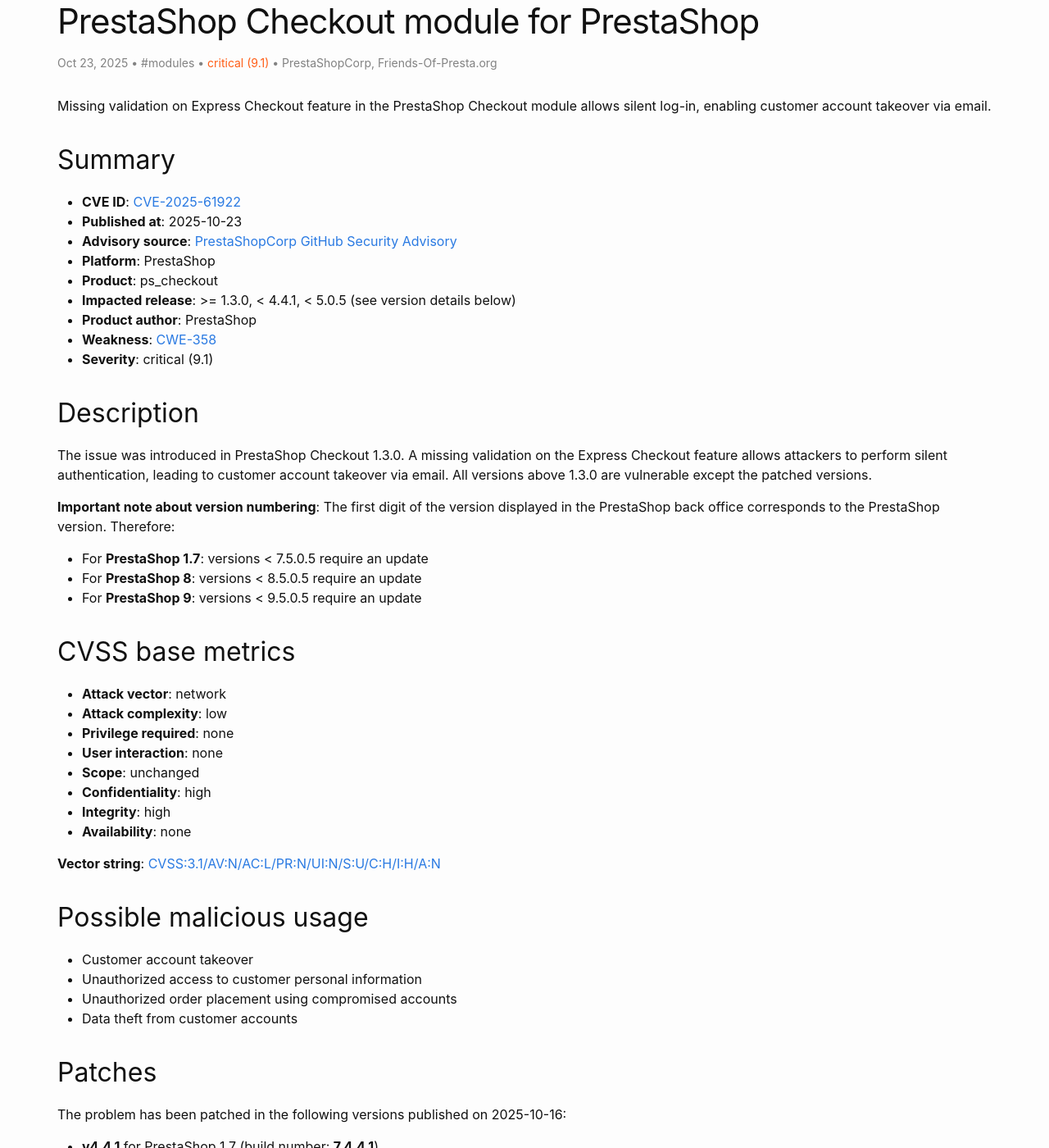
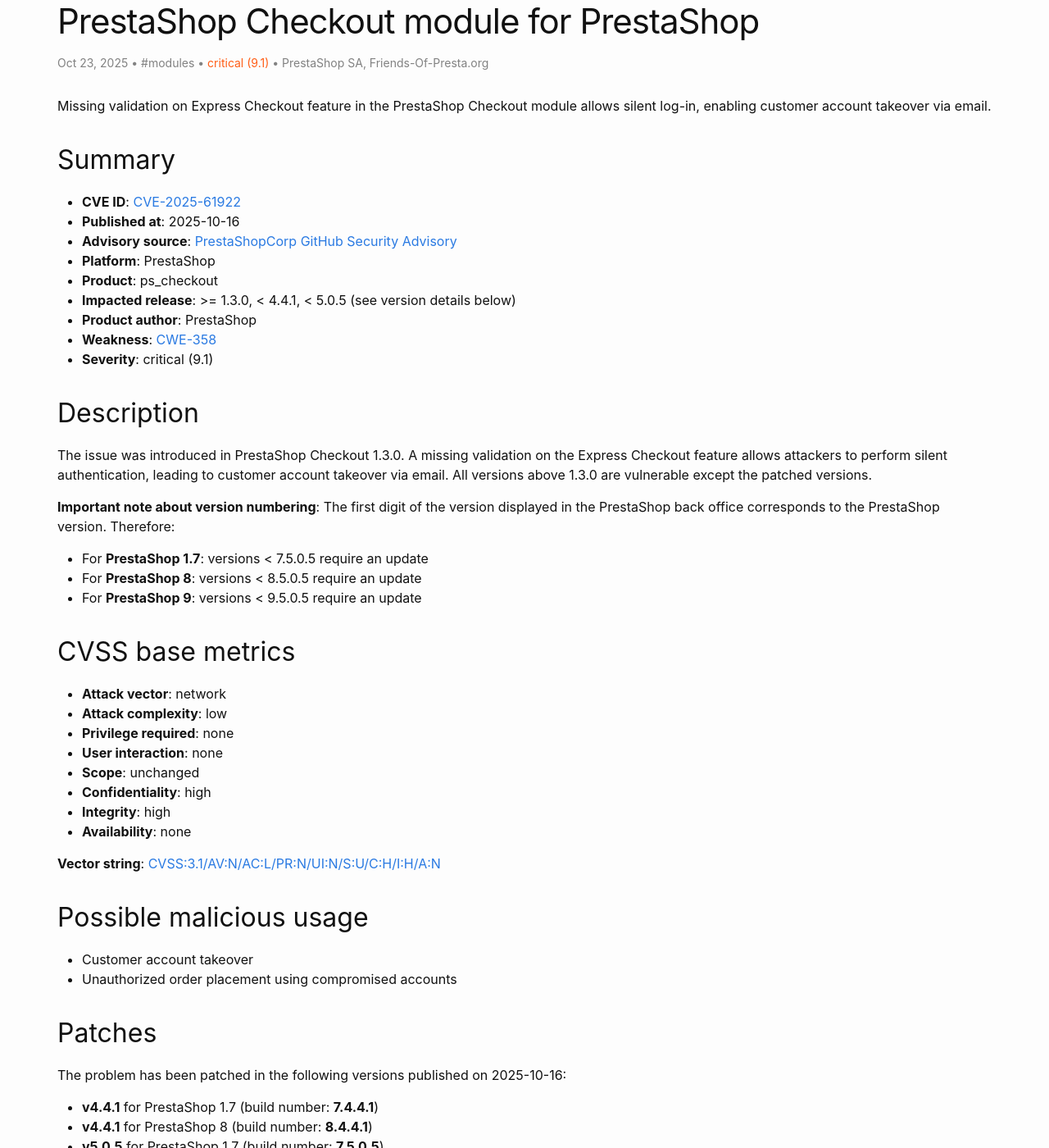
Before and after one commit to friends-of-presta/security-advisories, a Jekyll site: the page built from _posts/2025-10-23-ps_checkout.md, in a window 1280 px wide and 1400 px high, scrolled down 506 px. Shown: the whole window at 82% size. Built offline with Jekyll 4.4.1, drawn with Linux system fonts in a browser that asks for light colours.

Commit message:
Update CVE publication date and author details

```diff
--- a/_posts/2025-10-23-ps_checkout.md
+++ b/_posts/2025-10-23-ps_checkout.md
@@ -3,7 +3,7 @@ layout: post
 title: "[CVE-2025-61922] Customer account takeover via email in PrestaShop Checkout module for PrestaShop"
 categories: modules
 author:
-- PrestaShopCorp
+- PrestaShop SA
 - Friends-Of-Presta.org
 meta: "CVE,PrestaShop,ps_checkout"
 severity: "critical (9.1)"
@@ -14,7 +14,7 @@ Missing validation on Express Checkout feature in the PrestaShop Checkout module
 ## Summary
 
 * **CVE ID**: [CVE-2025-61922](https://cve.mitre.org/cgi-bin/cvename.cgi?name=CVE-2025-61922)
-* **Published at**: 2025-10-23
+* **Published at**: 2025-10-16
 * **Advisory source**: [PrestaShopCorp GitHub Security Advisory](https://github.com/PrestaShopCorp/ps_checkout/security/advisories/GHSA-54hq-mf6h-48xh)
 * **Platform**: PrestaShop
 * **Product**: ps_checkout
@@ -48,9 +48,7 @@ The issue was introduced in PrestaShop Checkout 1.3.0. A missing validation on t
 ## Possible malicious usage
 
 * Customer account takeover
-* Unauthorized access to customer personal information
 * Unauthorized order placement using compromised accounts
-* Data theft from customer accounts
 
 ## Patches
 
@@ -76,7 +74,7 @@ Read the [PrestaShop Checkout Versioning policy](https://github.com/PrestaShopCo
 | Date | Action |
 |--|--|
 | 2025-10-16 | Vulnerability patched and versions released |
-| 2025-10-23 | Publication of this security advisory |
+| 2025-10-16 | Publication of this security advisory |
 
 ## Credits
 
```
